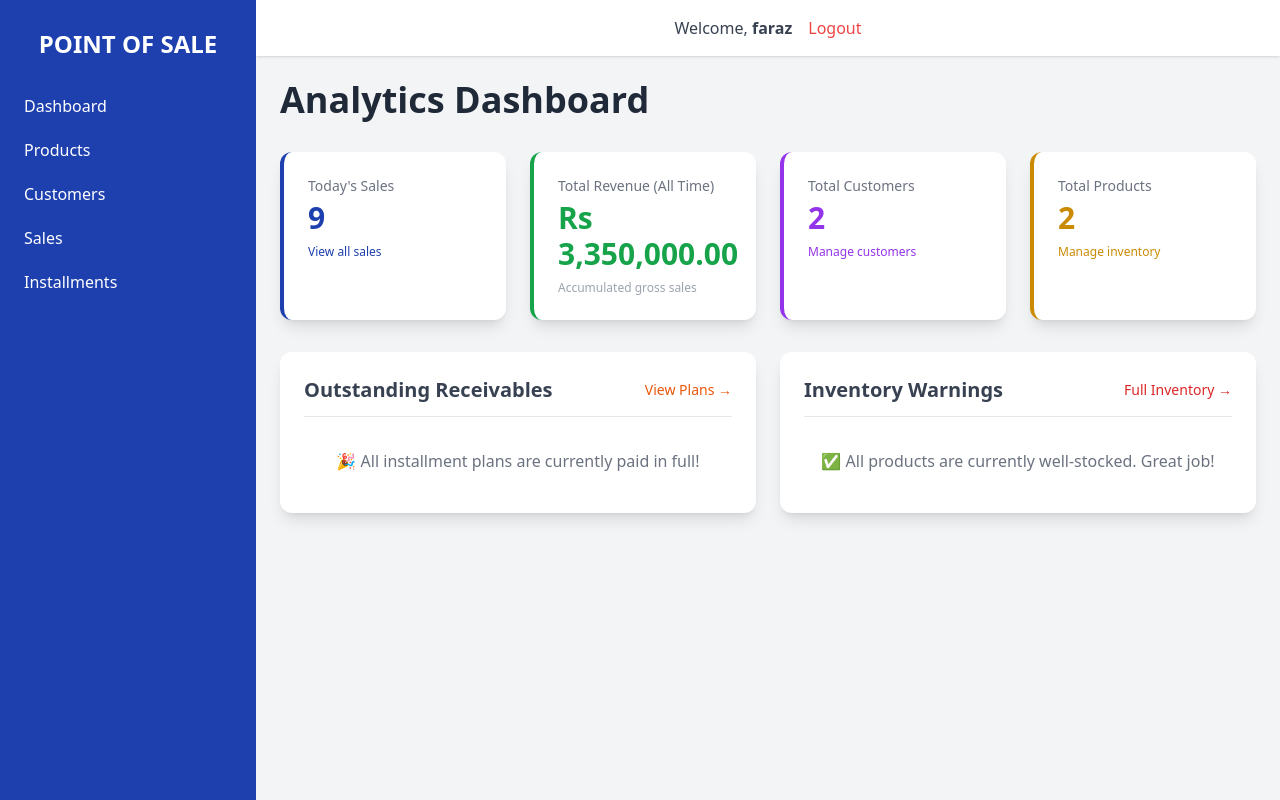
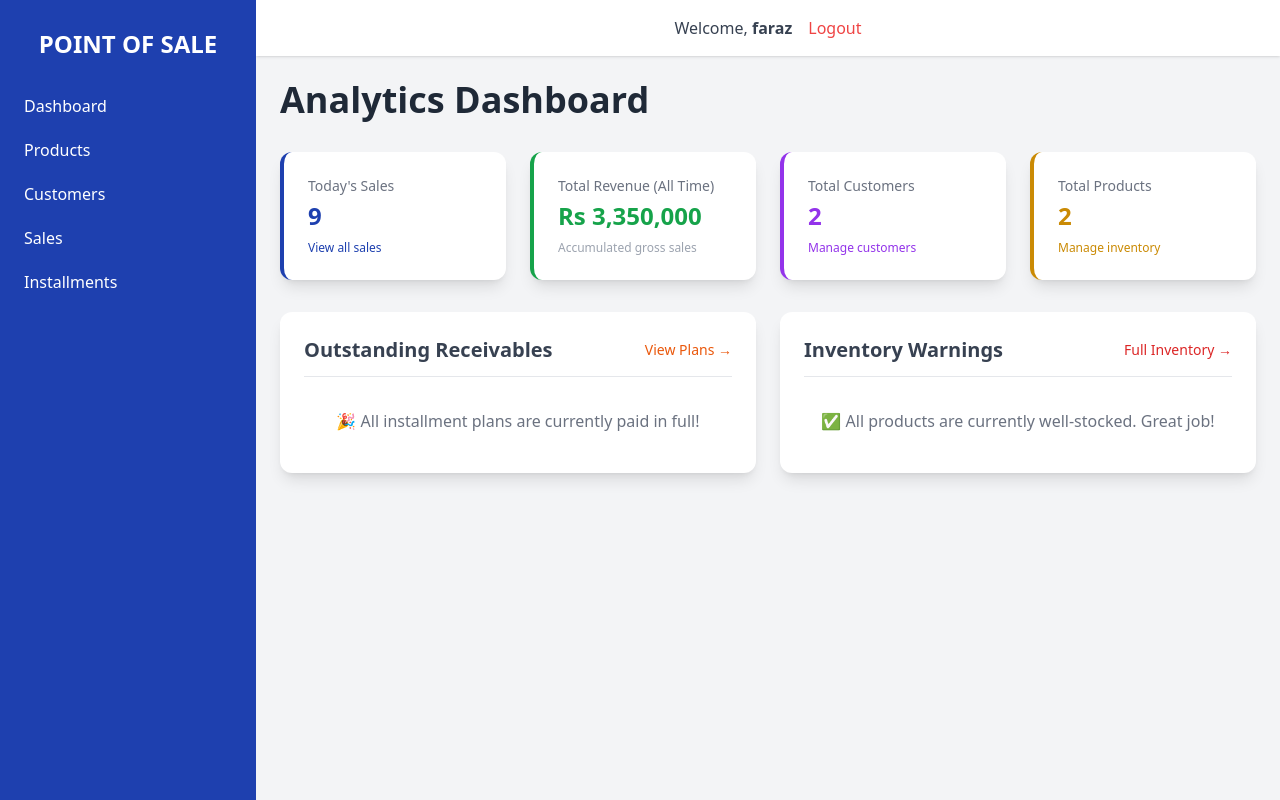
Before and after one commit to ahmadfaraz2/POS-prime-tyres, a Django app: page /dashboard/ in a window 1280 px wide. Run offline with Django 5.2, Linux system fonts and the light colour scheme; a user stored in the database is signed in; data comes from the database, SQL or seed files in the repository; both versions use the stored data as it was after the commit; data that the repository does not hold is empty; some libraries are stand-ins or nearby versions.

Commit message:
everything working fine - set floatformat to 0

```diff
--- a/dashboard/templates/dashboard/dashboard.html
+++ b/dashboard/templates/dashboard/dashboard.html
@@ -11,25 +11,25 @@
 
         <div class="bg-white p-6 rounded-xl shadow-lg border-l-4 border-primary-blue transition duration-300 hover:shadow-xl">
             <p class="text-sm font-medium text-gray-500">Today's Sales</p>
-            <p class="mt-1 text-3xl font-bold text-primary-blue">{{ today_sales_count }}</p>
+            <p class="mt-1 text-2xl font-bold text-primary-blue">{{ today_sales_count }}</p>
             <a href="{% url 'sales:sale_list' %}" class="text-xs text-primary-blue hover:underline mt-2 block">View all sales</a>
         </div>
 
         <div class="bg-white p-6 rounded-xl shadow-lg border-l-4 border-green-600 transition duration-300 hover:shadow-xl">
             <p class="text-sm font-medium text-gray-500">Total Revenue (All Time)</p>
-            <p class="mt-1 text-3xl font-bold text-green-600">Rs {{ total_revenue|floatformat:2|intcomma }}</p>
+            <p class="mt-1 text-2xl font-bold text-green-600">Rs {{ total_revenue|floatformat:0|intcomma }}</p>
             <p class="text-xs text-gray-400 mt-2 block">Accumulated gross sales</p>
         </div>
 
         <div class="bg-white p-6 rounded-xl shadow-lg border-l-4 border-purple-600 transition duration-300 hover:shadow-xl">
             <p class="text-sm font-medium text-gray-500">Total Customers</p>
-            <p class="mt-1 text-3xl font-bold text-purple-600">{{ total_customers|intcomma }}</p>
+            <p class="mt-1 text-2xl font-bold text-purple-600">{{ total_customers|intcomma }}</p>
             <a href="{% url 'customers:customer_list' %}" class="text-xs text-purple-600 hover:underline mt-2 block">Manage customers</a>
         </div>
 
         <div class="bg-white p-6 rounded-xl shadow-lg border-l-4 border-yellow-600 transition duration-300 hover:shadow-xl">
             <p class="text-sm font-medium text-gray-500">Total Products</p>
-            <p class="mt-1 text-3xl font-bold text-yellow-600">{{ total_products|intcomma }}</p>
+            <p class="mt-1 text-2xl font-bold text-yellow-600">{{ total_products|intcomma }}</p>
             <a href="{% url 'products:product_list' %}" class="text-xs text-yellow-600 hover:underline mt-2 block">Manage inventory</a>
         </div>
     </div>
--- a/products/templates/products/cart_detail.html
+++ b/products/templates/products/cart_detail.html
@@ -23,12 +23,12 @@
                     <div class="flex-grow">
                         <p class="font-medium text-gray-900">{{ item.product.name }} ({{ item.product.brand }})</p>
                         <p class="text-sm text-gray-500">
-                            Rs{{ item.product.price|floatformat:2|intcomma }} x {{ item.quantity }}
+                            Rs {{ item.product.price|floatformat:0|intcomma }} x {{ item.quantity }}
                         </p>
                     </div>
                     <div class="text-right flex items-center space-x-4">
                         <span class="font-bold text-lg text-indigo-600">
-                            Rs{{ item.subtotal|floatformat:2|intcomma }}
+                            Rs {{ item.subtotal|floatformat:0|intcomma }}
                         </span>
                         <a href="{% url 'products:remove_from_cart' item.pk %}" class="text-red-500 hover:text-red-700 text-sm p-1 rounded">
                             <svg class="w-5 h-5" fill="none" stroke="currentColor" viewBox="0 0 24 24" xmlns="http://www.w3.org/2000/svg"><path stroke-linecap="round" stroke-linejoin="round" stroke-width="2" d="M19 7l-.867 12.142A2 2 0 0116.138 21H7.862a2 2 0 01-1.995-1.858L5 7m5 4v6m4-6v6m1-10V4a1 1 0 00-1-1h-4a1 1 0 00-1 1v3M4 7h16"></path></svg>
@@ -47,7 +47,7 @@
 
                 <div class="flex justify-between text-lg font-bold text-gray-800">
                     <span>Total:</span>
-                    <span class="text-2xl text-green-600">Rs{{ cart.get_total_price|floatformat:2|intcomma }}</span>
+                    <span class="text-2xl text-green-600">Rs {{ cart.get_total_price|floatformat:0|intcomma }}</span>
                 </div>
 
                 {% if items %}
--- a/products/templates/products/product_list.html
+++ b/products/templates/products/product_list.html
@@ -36,7 +36,7 @@
                         <div class="text-xs text-gray-400 mt-0.5">{{ product.description|truncatechars:50 }}</div>
                     </td>
                     <td class="px-6 py-4 whitespace-nowrap text-sm text-gray-500 hidden sm:table-cell">{{ product.type }}</td>
-                    <td class="px-6 py-4 whitespace-nowrap text-sm text-gray-900">Rs{{ product.price|floatformat:2|intcomma }}</td>
+                    <td class="px-6 py-4 whitespace-nowrap text-sm text-gray-900">Rs {{ product.price|floatformat:0|intcomma }}</td>
                     <td class="px-6 py-4 whitespace-nowrap text-sm font-semibold">
                         {% if product.stock_quantity < 10 and product.stock_quantity > 0 %}
                             <span class="text-orange-500">{{ product.stock_quantity }} (Low)</span>
--- a/sales/models.py
+++ b/sales/models.py
@@ -24,10 +24,7 @@ class Sale(models.Model):
 
     customer = models.ForeignKey(Customer, on_delete=models.PROTECT, related_name='sales')
     sale_date = models.DateTimeField(auto_now_add=True)
-
-    # CRITICAL ADDITION: This field receives the 'payment_method' keyword argument.
     payment_method = models.CharField(max_length=10, choices=METHOD_CHOICES, default=CASH)
-
     payment_type = models.CharField(max_length=4, choices=PAYMENT_CHOICES, default='FULL')
     total_amount = models.DecimalField(max_digits=10, decimal_places=2, default=0.00)
 
@@ -41,7 +38,6 @@ class SaleItem(models.Model):
     def __str__(self):
         return f"{self.quantity} x {self.product.name} on Sale {self.sale.id}"
 
-    # Important: Logic to decrement stock will happen in the View/Form processing layer, not here.
 
 
 class InstallmentPlan(models.Model):
```
Also changed, not shown: db.sqlite3.
